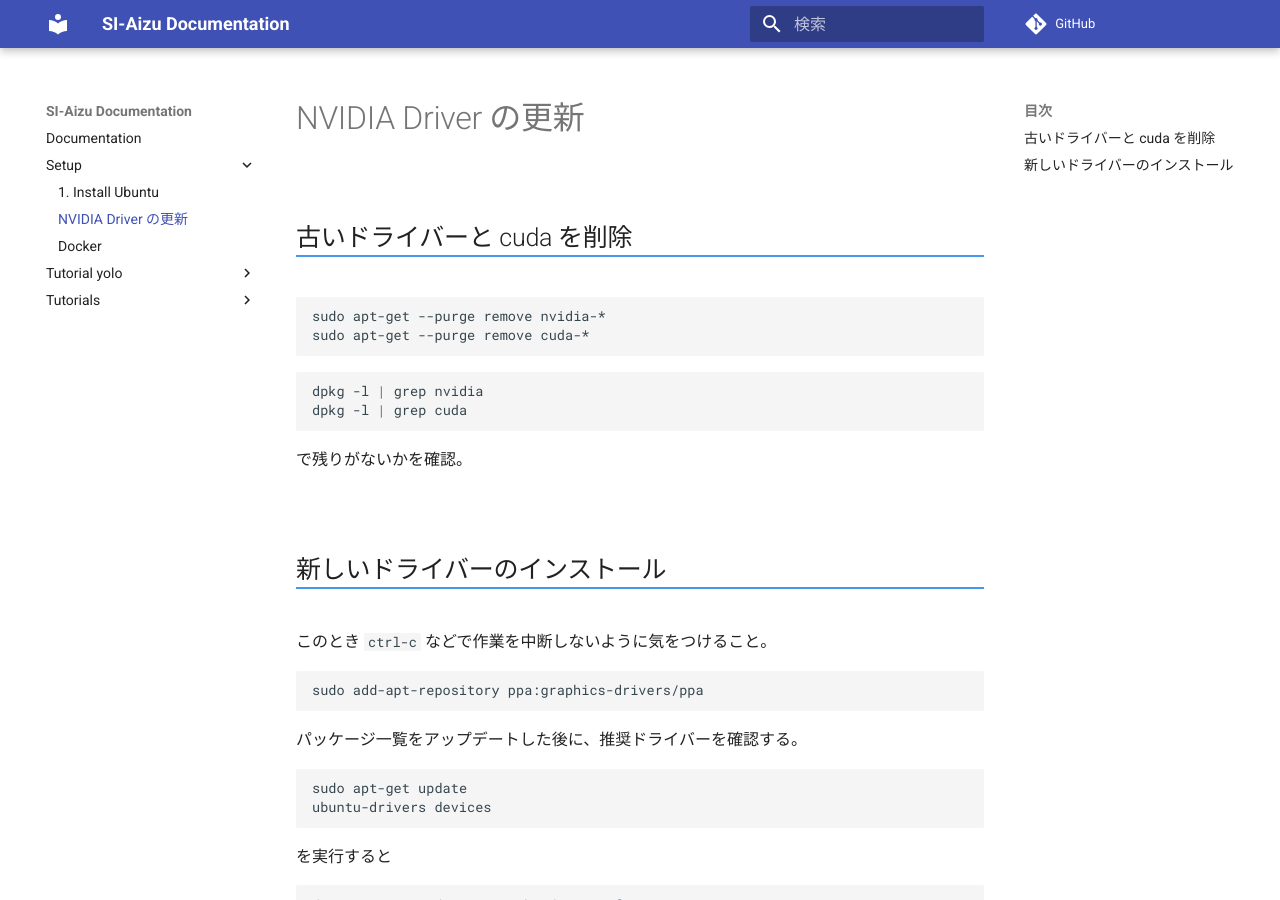
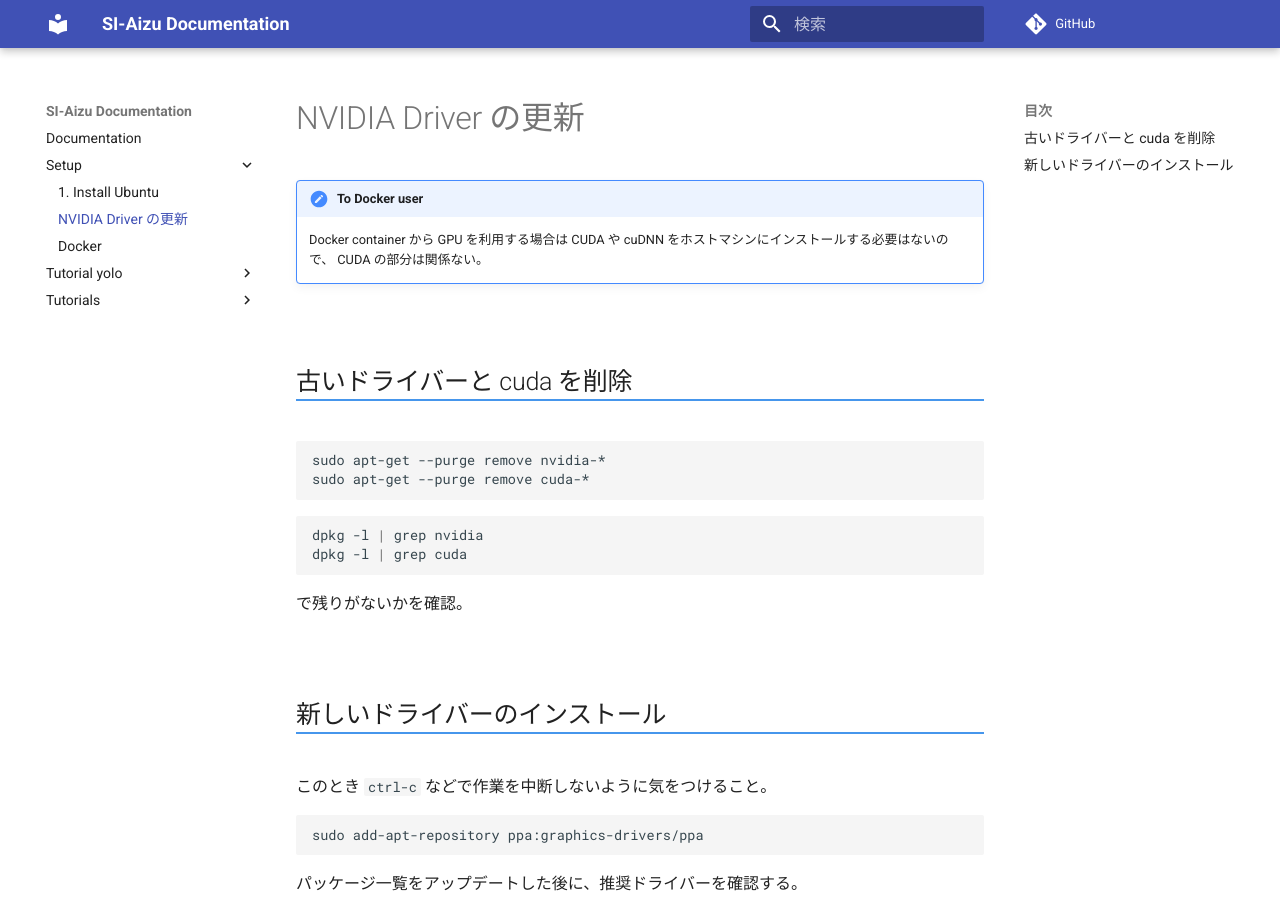
Before and after one commit to SI-Aizu/documentation, an MkDocs documentation site: the page built from docs/setup/2-upgrade-nvidia-driver.md, in a window 1280 px wide and 900 px high. Built offline with MkDocs 1.6.1 and Material for MkDocs 9.7.7, drawn with Linux system fonts in a browser that asks for light colours; comment, search, counter and statistics services are not loaded.

Commit message:
Docker user 向けの注意書きを追加 (#44)

```diff
--- a/docs/setup/2-upgrade-nvidia-driver.md
+++ b/docs/setup/2-upgrade-nvidia-driver.md
@@ -1,4 +1,8 @@
 # NVIDIA Driver の更新
+
+!!! note "To Docker user"
+    Docker container から GPU を利用する場合は CUDA や cuDNN をホストマシンにインストールする必要はないので、
+    CUDA の部分は関係ない。
 
 
 ## 古いドライバーと cuda を削除
```
